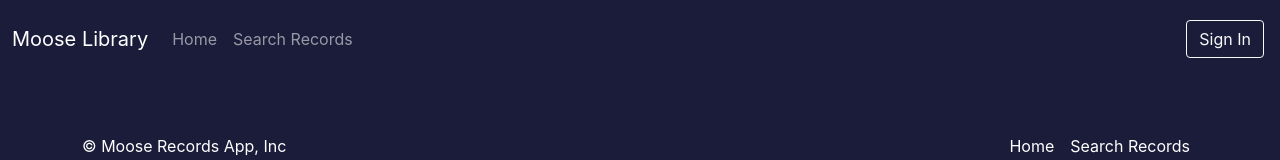
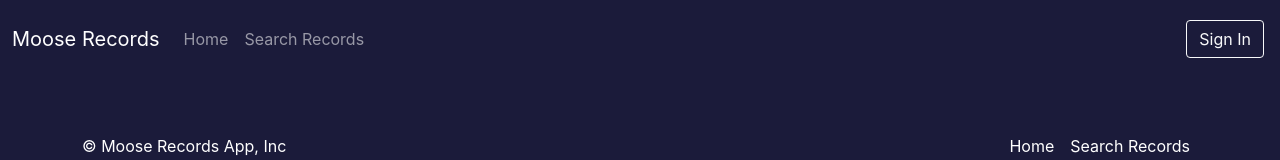
Before and after one commit to milosDamjanovic17/react-records, a React (Create React App) app in the folder 02-frontend/react-records/: page / in a window 1280 px wide. Shown: the top 160 px of the page. Built offline with nearby package versions, Linux system fonts and the light colour scheme.

Commit message:
added starting navbar and footer

```diff
--- a/02-frontend/react-records/src/layouts/NavbarAndFooter/Navbar.tsx
+++ b/02-frontend/react-records/src/layouts/NavbarAndFooter/Navbar.tsx
@@ -4,7 +4,7 @@ const Navbar = () => {
   return (
     <nav className="navbar navbar-expand-lg navbar-dark main-color py-3">
       <div className="container-fluid">
-        <span className="navbar-brand">Moose Library</span>
+        <span className="navbar-brand">Moose Records</span>
         <button
           className="navbar-toggler"
           type="button"
```
